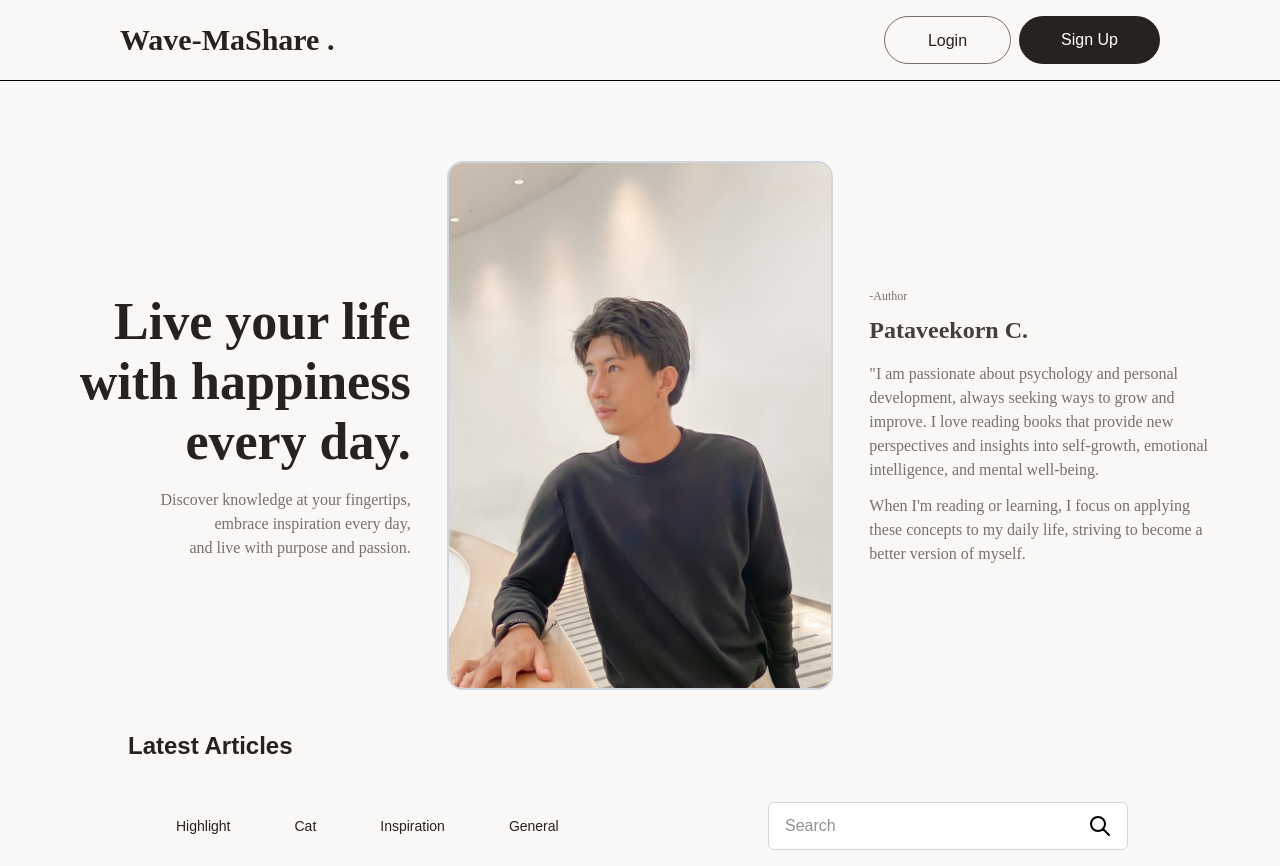
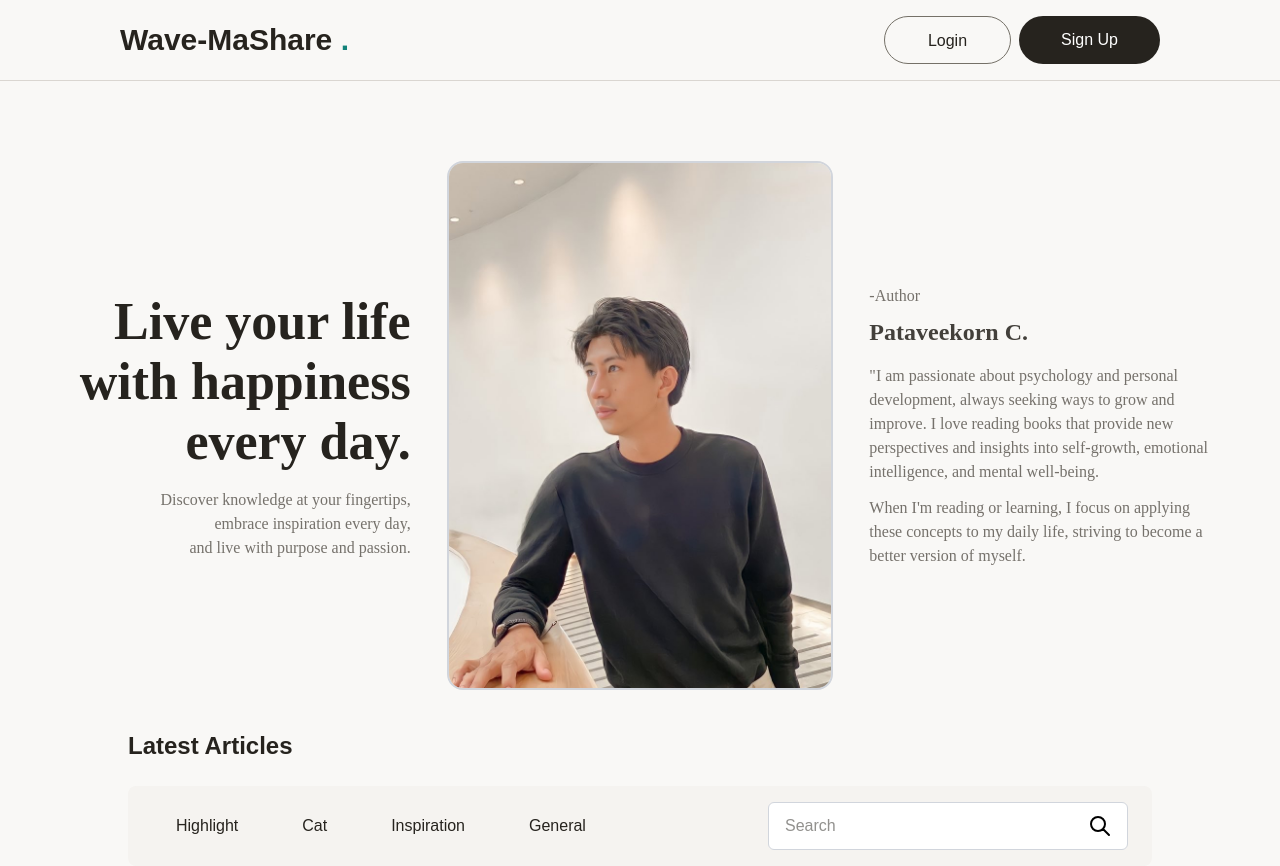
Before and after one commit to wpc41205/my-personal-blog-project, a React (Vite) app: page / in a window 1280 px wide. Built offline with nearby package versions, Linux system fonts and the light colour scheme.

Commit message:
Refactor: update UI components with consistent text styles and color adjustments

```diff
--- a/src/components/Button.jsx
+++ b/src/components/Button.jsx
@@ -7,7 +7,7 @@ const Button = ({
   className = '',
   ...props
 }) => {
-  const baseClasses = 'font-medium focus:outline-none transition-colors duration-200';
+  const baseClasses = 'focus:outline-none transition-colors duration-200';
 
   const variants = {
     primary: 'bg-[#26231E] text-white hover:bg-[#757168]',
@@ -16,9 +16,9 @@ const Button = ({
   };
 
   const sizes = {
-    small: 'px-4 py-2 text-sm',
-    medium: 'px-6 py-3 text-base h-12',
-    large: 'px-10 py-3 text-base h-12'
+    small: 'px-4 py-2 text-[16px] font-medium leading-[24px]',
+    medium: 'px-6 py-3 text-[16px] font-medium leading-[24px] h-12',
+    large: 'px-10 py-3 text-[16px] font-medium leading-[24px] h-12'
   };
 
   const buttonClasses = `${baseClasses} ${variants[variant]} ${sizes[size]} ${className}`;
--- a/src/components/Input.jsx
+++ b/src/components/Input.jsx
@@ -7,7 +7,7 @@ const Input = ({
   icon,
   ...props
 }) => {
-  const baseClasses = 'px-4 border border-gray-300 rounded-md text-[#26231E] focus:outline-none focus:ring-2 focus:ring-blue-500 bg-white';
+  const baseClasses = 'px-4 border border-gray-300 rounded-md text-[#26231E] focus:outline-none focus:ring-2 focus:ring-blue-500 bg-white text-[16px] font-medium leading-[24px]';
 
   const inputClasses = `${baseClasses} ${className}`;
 
--- a/src/components/Select.jsx
+++ b/src/components/Select.jsx
@@ -7,7 +7,7 @@ const Select = ({
   className = '',
   ...props
 }) => {
-  const baseClasses = 'w-full px-4 py-3 border border-gray-300 rounded-md text-[#26231E] focus:outline-none focus:ring-2 focus:ring-blue-500 bg-white appearance-none';
+  const baseClasses = 'w-full px-4 py-3 border border-gray-300 rounded-md text-[#26231E] focus:outline-none focus:ring-2 focus:ring-blue-500 bg-white appearance-none text-[16px] font-medium leading-[24px]';
 
   const selectClasses = `${baseClasses} ${className}`;
 
--- a/src/components/articles.jsx
+++ b/src/components/articles.jsx
@@ -3,7 +3,7 @@ import Button from './Button';
 import Input from './Input';
 import Select from './Select';
 import { SearchIcon } from './Icons';
-import { COLORS, FONTS, FILTER_OPTIONS } from '../constants';
+import { FILTER_OPTIONS } from '../constants';
 
 function Articles() {
     const SearchIconButton = (
@@ -17,12 +17,12 @@ function Articles() {
 
     return (
         <div className="flex flex-col items-start justify-start w-[80vw] mx-auto">
-            <h1 className={`mt-10 text-2xl font-semibold leading-8 text-[${COLORS.primary}]`}>
+            <h1 className="mt-10 text-2xl font-semibold leading-8 text-[#26231E]">
                 Latest Articles
             </h1>
 
             {/* Filter and Search Container */}
-            <div className={`flex flex-col lg:flex-row lg:justify-between lg:items-center w-full mt-6 lg:h-20 px-4 lg:px-6 py-4 lg:py-0 rounded-lg bg-[${COLORS.lightBackground}]`}>
+            <div className="flex flex-col lg:flex-row lg:justify-between lg:items-center w-full mt-6 lg:h-20 px-4 lg:px-6 py-4 lg:py-0 rounded-lg bg-[#F5F3F0]">
                 {/* Filter Buttons - Desktop */}
                 <div className="hidden lg:flex flex-wrap gap-4 mb-0">
                     {FILTER_OPTIONS.map((option) => (
@@ -49,7 +49,7 @@ function Articles() {
 
                 {/* Filter Dropdown - Mobile */}
                 <div className="lg:hidden w-full">
-                    <label className={`block text-base font-medium text-[${COLORS.primary}] mb-2`}>
+                    <label className="block text-[#75716B] mb-2 text-[16px] font-medium leading-[24px]">
                         Category
                     </label>
                     <Select
--- a/src/components/herosection.jsx
+++ b/src/components/herosection.jsx
@@ -28,7 +28,7 @@ const HeroSection = () => {
 
         {/* Right Section - Author Information */}
         <div className="flex-1 flex flex-col justify-center items-center md:items-start md:pl-4 max-w-md">
-          <div className="text-xs font-medium text-[#75716B] mb-2 leading-5 font-['Poppins']">-Author</div>
+          <div className="text-[#75716B] mb-2 font-['Poppins'] text-[16px] font-medium leading-[24px]">-Author</div>
           <h2 className="text-2xl font-semibold text-[#43403B] mb-4 leading-8 font-['Poppins']">Pataveekorn C.</h2>
           <div className="space-y-3 text-[#75716B] max-w-[540px] md:max-w-[347px] text-center md:text-left">
             <p className="text-base font-medium leading-6 font-['Poppins']">
--- a/src/components/navbar.jsx
+++ b/src/components/navbar.jsx
@@ -1,7 +1,6 @@
 import React, { useState } from 'react'
 import Button from './Button'
 import { MenuIcon } from './Icons'
-import { COLORS, FONTS, SPACING } from '../constants'
 
 const Navbar = () => {
   const [isMenuOpen, setIsMenuOpen] = useState(false)
@@ -9,11 +8,11 @@ const Navbar = () => {
   const toggleMenu = () => setIsMenuOpen((prev) => !prev)
 
   return (
-    <header className={`flex flex-col w-screen bg-[${COLORS.background}] border-b border-[${COLORS.border}]`}>
-      <div className={`flex justify-between items-center h-[64px] md:h-[80px] pt-4 pr-4 pb-4 pl-4 md:pr-[120px] md:pl-[120px]`}>
+    <header className="flex flex-col w-screen bg-[#F9F8F6] border-b border-[#DAD6D1]">
+      <div className="flex justify-between items-center h-[64px] md:h-[80px] pt-4 pr-4 pb-4 pl-4 md:pr-[120px] md:pl-[120px]">
         <div className="flex gap-6">
-          <h1 className={`text-[${COLORS.primary}] text-2xl md:text-3xl ${FONTS.poppins} font-bold`}>
-            Wave-MaShare <span className={`text-[${COLORS.accent}]`}>.</span>
+          <h1 className="text-[#26231E] text-2xl md:text-3xl font-poppins font-bold">
+            Wave-MaShare <span className="text-[#128279]">.</span>
           </h1>
         </div>
         <div className="hidden md:flex gap-2">
@@ -36,7 +35,7 @@ const Navbar = () => {
           aria-label="Toggle menu"
           aria-expanded={isMenuOpen}
           onClick={toggleMenu}
-          className={`md:hidden inline-flex items-center justify-center w-10 h-10 rounded-md border border-[${COLORS.border}] text-[${COLORS.primary}]`}
+          className="md:hidden inline-flex items-center justify-center w-10 h-10 rounded-md border border-[#DAD6D1] text-[#26231E]"
         >
           <span className="sr-only">Open main menu</span>
           <MenuIcon isOpen={isMenuOpen} />
@@ -45,7 +44,7 @@ const Navbar = () => {
 
       {/* Mobile menu */}
       {isMenuOpen && (
-        <div className={`md:hidden flex flex-col items-center gap-2 pt-4 pr-4 pb-4 pl-4 border-t border-[${COLORS.border}] bg-[${COLORS.background}]`}>
+        <div className="md:hidden flex flex-col items-center gap-2 pt-4 pr-4 pb-4 pl-4 border-t border-[#DAD6D1] bg-[#F9F8F6]">
           <Button
             variant="secondary"
             size="large"
```
